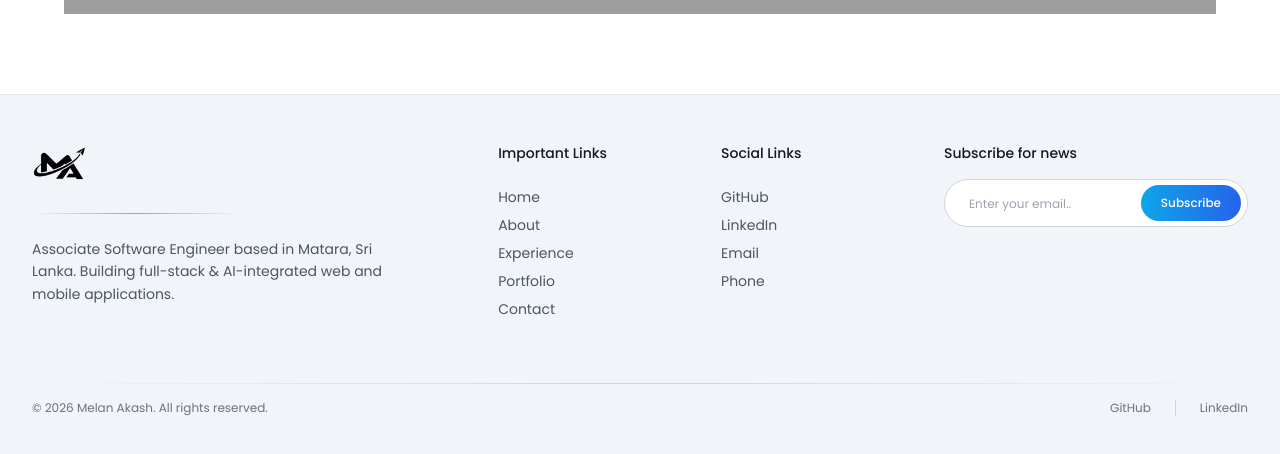
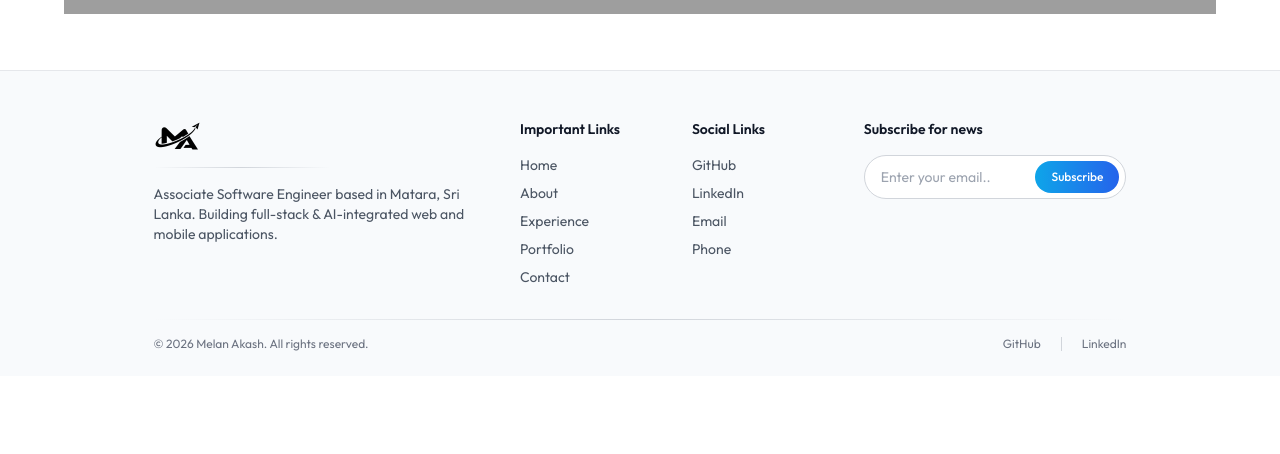
Before and after one commit to melan-Akash/newprotofilo, a React (Vite) app: page / in a window 1280 px wide. Shown: the part 6323-6777 px from the top of the page. After the commit the page ends 6699 px from the top, so only its background shows below. Built offline with nearby package versions, Linux system fonts and the light colour scheme; grey boxes are pictures that could not be loaded; a web font is replaced by a local one.

Commit message:
Refine footer proportions and align with site layout

```diff
--- a/src/components/Footer.jsx
+++ b/src/components/Footer.jsx
@@ -3,65 +3,58 @@ import footerLogoDark from '../assests/logo_fro_darkmood.png'
 
 export default function Footer() {
     return (
-        <>
-            <style>{`
-                @import url("https://fonts.googleapis.com/css2?family=Poppins:wght@300;400;500;600;700&display=swap");
-                .footer-font {
-                    font-family: "Poppins", sans-serif;
-                }
-            `}</style>
-            <footer className='footer-font bg-slate-100 border-t border-gray-200 dark:bg-black dark:border-white/10 py-12 px-4 sm:px-6 lg:px-8 mt-20 transition-colors duration-300'>
-                <div className='w-full max-w-7xl mx-auto'>
-                    <div className="flex flex-wrap justify-between gap-y-12 lg:gap-x-8">
+        <footer className='w-full px-[12%] pt-12 pb-6 mt-14 border-t border-gray-200 dark:border-white/10 bg-slate-50 dark:bg-darkTheme transition-colors duration-300'>
+            <div className='w-full max-w-6xl mx-auto'>
+                <div className="flex flex-wrap justify-between gap-y-8 lg:gap-x-6">
 
                     {/* Column 1: Brand & Bio */}
                     <div className="w-full md:w-[45%] lg:w-[35%] flex flex-col items-center md:items-start text-center md:text-left">
                         <a href="#top" className="inline-block">
-                                <img src={footerLogoLight} alt="Melan Akash" className="w-14 dark:hidden" />
-                                <img src={footerLogoDark} alt="Melan Akash" className="w-14 hidden dark:block" />
+                            <img src={footerLogoLight} alt="Melan Akash" className="w-12 dark:hidden" />
+                            <img src={footerLogoDark} alt="Melan Akash" className="w-12 hidden dark:block" />
                         </a>
-                            <div className='w-full max-w-52 h-px mt-8 bg-gradient-to-r from-transparent via-gray-400 to-transparent dark:via-white/25'></div>
-                            <p className='text-sm text-gray-600 dark:text-white/60 mt-6 max-w-sm leading-relaxed'>
+                        <div className='w-full max-w-44 h-px mt-4 bg-gradient-to-r from-transparent via-gray-300 to-transparent dark:via-white/20'></div>
+                        <p className='text-xs sm:text-sm text-gray-600 dark:text-white/70 mt-4 max-w-sm leading-relaxed'>
                             Associate Software Engineer based in Matara, Sri Lanka. Building full-stack &amp; AI-integrated web and mobile applications.
                         </p>
                     </div>
 
                     {/* Column 2: Important Links */}
                     <div className="w-full md:w-[45%] lg:w-[15%] flex flex-col items-center md:items-start text-center md:text-left">
-                            <h3 className='text-sm text-gray-900 dark:text-white font-medium'>Important Links</h3>
-                            <div className="flex flex-col gap-2 mt-6">
-                                <a href="#top" className='text-sm text-gray-600 dark:text-white/60 hover:text-gray-900 dark:hover:text-white transition-colors'>Home</a>
-                                <a href="#about" className='text-sm text-gray-600 dark:text-white/60 hover:text-gray-900 dark:hover:text-white transition-colors'>About</a>
-                                <a href="#experience" className='text-sm text-gray-600 dark:text-white/60 hover:text-gray-900 dark:hover:text-white transition-colors'>Experience</a>
-                                <a href="#work" className='text-sm text-gray-600 dark:text-white/60 hover:text-gray-900 dark:hover:text-white transition-colors'>Portfolio</a>
-                                <a href="#contact" className='text-sm text-gray-600 dark:text-white/60 hover:text-gray-900 dark:hover:text-white transition-colors'>Contact</a>
+                        <h3 className='text-sm text-gray-900 dark:text-white font-semibold'>Important Links</h3>
+                        <div className="flex flex-col gap-2 mt-4">
+                            <a href="#top" className='text-xs sm:text-sm text-gray-600 dark:text-white/70 hover:text-sky-500 dark:hover:text-sky-400 transition-colors'>Home</a>
+                            <a href="#about" className='text-xs sm:text-sm text-gray-600 dark:text-white/70 hover:text-sky-500 dark:hover:text-sky-400 transition-colors'>About</a>
+                            <a href="#experience" className='text-xs sm:text-sm text-gray-600 dark:text-white/70 hover:text-sky-500 dark:hover:text-sky-400 transition-colors'>Experience</a>
+                            <a href="#work" className='text-xs sm:text-sm text-gray-600 dark:text-white/70 hover:text-sky-500 dark:hover:text-sky-400 transition-colors'>Portfolio</a>
+                            <a href="#contact" className='text-xs sm:text-sm text-gray-600 dark:text-white/70 hover:text-sky-500 dark:hover:text-sky-400 transition-colors'>Contact</a>
                         </div>
                     </div>
 
                     {/* Column 3: Social Links */}
                     <div className="w-full md:w-[45%] lg:w-[15%] flex flex-col items-center md:items-start text-center md:text-left">
-                            <h3 className='text-sm text-gray-900 dark:text-white font-medium'>Social Links</h3>
-                            <div className="flex flex-col gap-2 mt-6">
-                                <a href="https://github.com/melan-Akash" target="_blank" rel="noreferrer" className='text-sm text-gray-600 dark:text-white/60 hover:text-gray-900 dark:hover:text-white transition-colors'>GitHub</a>
-                                <a href="https://linkedin.com/in/melan-akash-35558a372" target="_blank" rel="noreferrer" className='text-sm text-gray-600 dark:text-white/60 hover:text-gray-900 dark:hover:text-white transition-colors'>LinkedIn</a>
-                                <a href="mailto:melonakash2002@gmail.com" className='text-sm text-gray-600 dark:text-white/60 hover:text-gray-900 dark:hover:text-white transition-colors'>Email</a>
-                                <a href="tel:+94717602792" className='text-sm text-gray-600 dark:text-white/60 hover:text-gray-900 dark:hover:text-white transition-colors'>Phone</a>
+                        <h3 className='text-sm text-gray-900 dark:text-white font-semibold'>Social Links</h3>
+                        <div className="flex flex-col gap-2 mt-4">
+                            <a href="https://github.com/melan-Akash" target="_blank" rel="noreferrer" className='text-xs sm:text-sm text-gray-600 dark:text-white/70 hover:text-sky-500 dark:hover:text-sky-400 transition-colors'>GitHub</a>
+                            <a href="https://linkedin.com/in/melan-akash-35558a372" target="_blank" rel="noreferrer" className='text-xs sm:text-sm text-gray-600 dark:text-white/70 hover:text-sky-500 dark:hover:text-sky-400 transition-colors'>LinkedIn</a>
+                            <a href="mailto:melonakash2002@gmail.com" className='text-xs sm:text-sm text-gray-600 dark:text-white/70 hover:text-sky-500 dark:hover:text-sky-400 transition-colors'>Email</a>
+                            <a href="tel:+94717602792" className='text-xs sm:text-sm text-gray-600 dark:text-white/70 hover:text-sky-500 dark:hover:text-sky-400 transition-colors'>Phone</a>
                         </div>
                     </div>
 
                     {/* Column 4: Newsletter Subscribe */}
-                        <div className="w-full md:w-[45%] lg:w-[25%] flex flex-col items-center md:items-start text-center md:text-left">
-                            <h3 className='text-sm text-gray-900 dark:text-white font-medium'>Subscribe for news</h3>
-                            <form onSubmit={(e) => e.preventDefault()} className="flex items-center border gap-2 border-gray-300 dark:border-white/20 h-12 max-w-80 w-full rounded-full overflow-hidden mt-4 bg-white dark:bg-transparent focus-within:border-sky-500 transition-colors">
+                    <div className="w-full md:w-[45%] lg:w-[27%] flex flex-col items-center md:items-start text-center md:text-left">
+                        <h3 className='text-sm text-gray-900 dark:text-white font-semibold'>Subscribe for news</h3>
+                        <form onSubmit={(e) => e.preventDefault()} className="flex items-center border border-gray-300 dark:border-white/20 h-11 max-w-80 w-full rounded-full overflow-hidden mt-4 bg-white dark:bg-white/5 focus-within:border-sky-500 transition-colors">
                             <input
                                 type="email"
                                 placeholder="Enter your email.."
-                                    className="w-full h-full pl-6 outline-none text-sm bg-transparent text-gray-800 dark:text-white placeholder-gray-400 dark:placeholder-white/60 placeholder:text-xs"
+                                className="w-full h-full pl-4 outline-none text-xs sm:text-sm bg-transparent text-gray-800 dark:text-white placeholder-gray-400 dark:placeholder-white/60"
                                 required
                             />
                             <button
                                 type="submit"
-                                    className="bg-gradient-to-r from-[#0ea5e9] to-[#2563eb] hover:from-[#0284c7] hover:to-[#1d4ed8] active:scale-95 transition-all px-5 h-9 rounded-full text-xs font-medium text-white cursor-pointer mr-1.5 shrink-0"
+                                className="bg-gradient-to-r from-sky-500 to-blue-600 hover:from-sky-600 hover:to-blue-700 active:scale-95 transition-all px-4 h-8 sm:h-8.5 rounded-full text-xs font-medium text-white cursor-pointer mr-1.5 shrink-0"
                             >
                                 Subscribe
                             </button>
@@ -70,18 +63,19 @@ export default function Footer() {
 
                 </div>
 
-                    <div className='w-full h-px mt-16 mb-4 bg-gradient-to-r from-transparent via-gray-300 to-transparent dark:via-white/25'></div>
+                {/* Bottom Divider */}
+                <div className='w-full h-px mt-8 mb-4 bg-gradient-to-r from-transparent via-gray-300 to-transparent dark:via-white/20'></div>
 
-                    <div className="flex flex-col md:flex-row items-center justify-between gap-4">
+                {/* Bottom Bar */}
+                <div className="flex flex-col sm:flex-row items-center justify-between gap-3 text-center">
                     <p className='text-xs text-gray-500 dark:text-white/60'>© {new Date().getFullYear()} Melan Akash. All rights reserved.</p>
-                        <div className="flex items-center gap-6">
-                            <a href='https://github.com/melan-Akash' target="_blank" rel="noreferrer" className='text-xs text-gray-500 dark:text-white/60 hover:text-gray-900 dark:hover:text-white transition-colors'>GitHub</a>
-                            <div className='w-px h-4 bg-gray-300 dark:bg-white/20'></div>
-                            <a href='https://linkedin.com/in/melan-akash-35558a372' target="_blank" rel="noreferrer" className='text-xs text-gray-500 dark:text-white/60 hover:text-gray-900 dark:hover:text-white transition-colors'>LinkedIn</a>
+                    <div className="flex items-center gap-5">
+                        <a href='https://github.com/melan-Akash' target="_blank" rel="noreferrer" className='text-xs text-gray-500 dark:text-white/60 hover:text-sky-500 dark:hover:text-white transition-colors'>GitHub</a>
+                        <div className='w-px h-3.5 bg-gray-300 dark:bg-white/20'></div>
+                        <a href='https://linkedin.com/in/melan-akash-35558a372' target="_blank" rel="noreferrer" className='text-xs text-gray-500 dark:text-white/60 hover:text-sky-500 dark:hover:text-white transition-colors'>LinkedIn</a>
                     </div>
                 </div>
             </div>
         </footer>
-        </>
     );
 }
```
Lines whose indentation alone changed are shown as unchanged.
